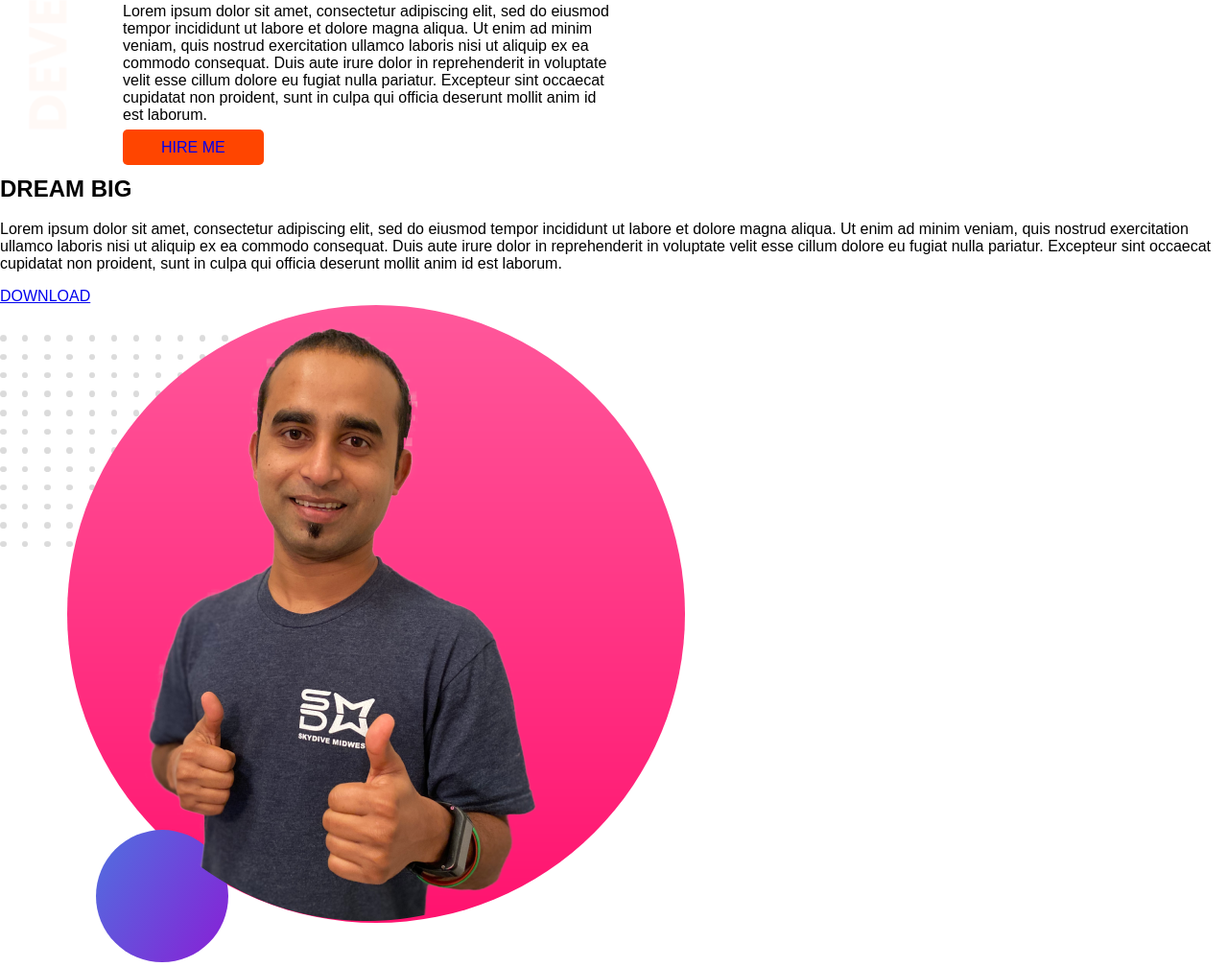
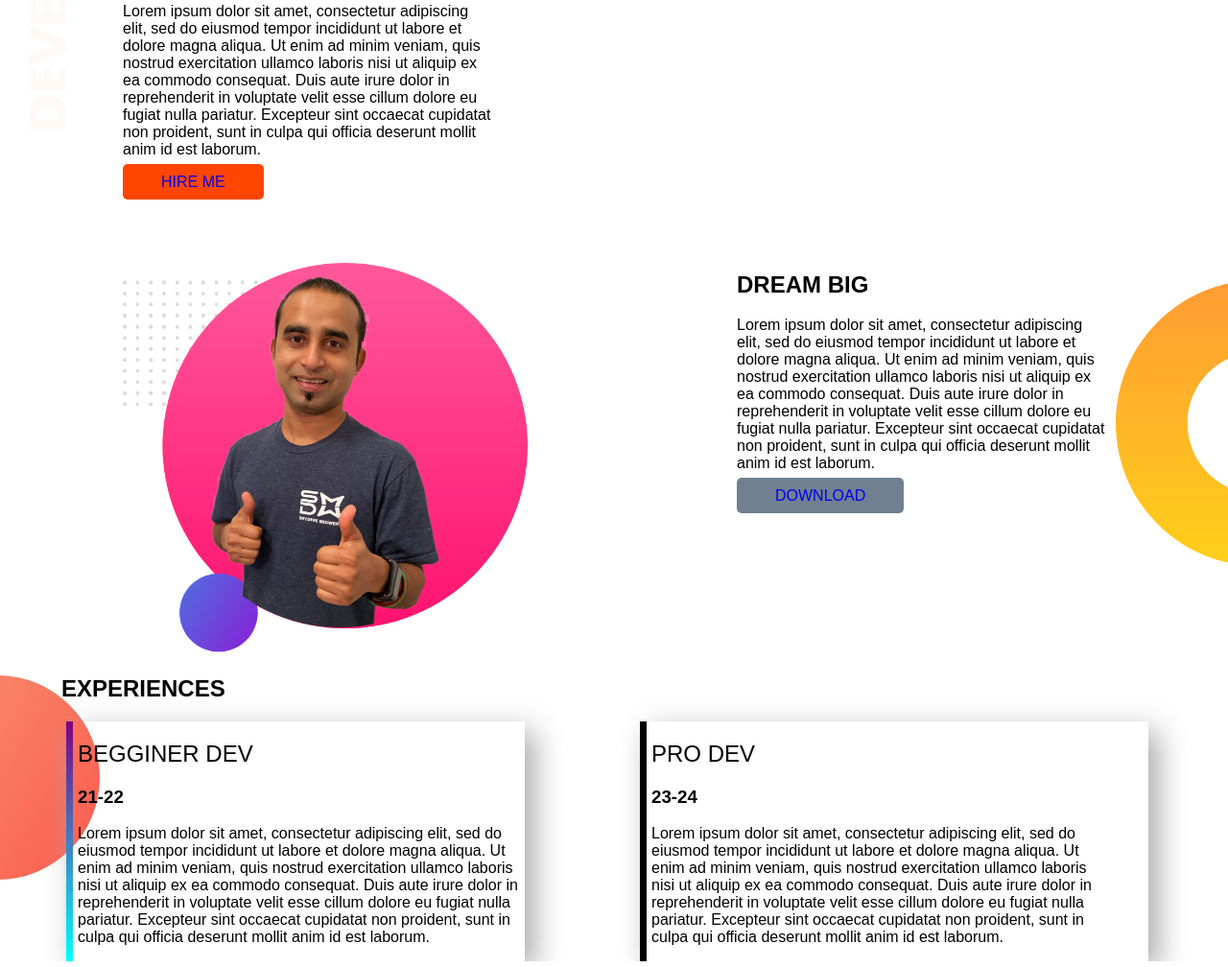
Before and after one commit to shahariar163/practice-repo, a plain HTML site: page index.html in a window 1280 px wide. Shown: the part 225-1233 px from the top of the page at 96% size. Drawn offline with Linux system fonts and the light colour scheme; a web font is replaced by a local one.

Commit message:
all added

```diff
--- a/index.html
+++ b/index.html
@@ -10,8 +10,8 @@
     <link rel="stylesheet" href="style.css">
 </head>
 <body>
-    <section >
-        <div class="half-width banner">
+    <section class="flex-contain">
+        <div class="half-width banner ">
             <h1>WELCOME TO </h1>
             <h1>SHAHARIAR'S WORLD</h1>
             <h2> web developer & graphic designer </h2>
@@ -29,25 +29,52 @@
     </section>
 
 
-    <section>
-        <div>
+    <section class="flex-contain">
+        <div class="half-width ">
+
+
+            <img src="images/jhankar2.png" alt="">
+        </div>
+
+
+
+        <div class="half-width banner2 ">
             <h1> DREAM BIG</h1>
             <p>
                 Lorem ipsum dolor sit amet, consectetur adipiscing elit, sed do eiusmod tempor incididunt ut labore et dolore magna aliqua. Ut enim ad minim veniam, quis nostrud exercitation ullamco laboris nisi ut aliquip ex ea commodo consequat. Duis aute irure dolor in reprehenderit in voluptate velit esse cillum dolore eu fugiat nulla pariatur. Excepteur sint occaecat cupidatat non proident, sunt in culpa qui officia deserunt mollit anim id est laborum.
             </p>
-            <a target="_blank" href="https://www.youtube.com/">DOWNLOAD</a>
+            <a class="button2" target="_blank" href="https://www.youtube.com/">DOWNLOAD</a>
+        </div>
+
+
+
+    </section>
+
+
+    <section class="full-experience-area">
+        <h1> EXPERIENCES </h1>
+        <div class="flex-contain">
+            <div id="beg-dev" class=" experience-item">
+                <h2> BEGGINER DEV</h2>
+                <h3>21-22</h3>
+                <p>
+                    Lorem ipsum dolor sit amet, consectetur adipiscing elit, sed do eiusmod tempor incididunt ut labore et dolore magna aliqua. Ut enim ad minim veniam, quis nostrud exercitation ullamco laboris nisi ut aliquip ex ea commodo consequat. Duis aute irure dolor in reprehenderit in voluptate velit esse cillum dolore eu fugiat nulla pariatur. Excepteur sint occaecat cupidatat non proident, sunt in culpa qui officia deserunt mollit anim id est laborum.
+                </p>
+
+            </div>
+
+
+            <div id="pro-dev" class="experience-item2">
+                <h2> PRO DEV</h2>
+                <h3>23-24</h3>
+                <p>
+                    Lorem ipsum dolor sit amet, consectetur adipiscing elit, sed do eiusmod tempor incididunt ut labore et dolore magna aliqua. Ut enim ad minim veniam, quis nostrud exercitation ullamco laboris nisi ut aliquip ex ea commodo consequat. Duis aute irure dolor in reprehenderit in voluptate velit esse cillum dolore eu fugiat nulla pariatur. Excepteur sint occaecat cupidatat non proident, sunt in culpa qui officia deserunt mollit anim id est laborum.
+                </p>
+
+            </div>
         </div>
 
     </section>
-
-    <section>
-        <div>
-
-
-            <img src="images/jhankar2.png" alt="">
-        </div>
-    </section>
-
 
 
 
--- a/style.css
+++ b/style.css
@@ -13,10 +13,11 @@ h2{
     width: 60%;
     padding-left: 10%;
     padding-top: 5%;
+    padding-right: 10%;
 
 }
 .half-width img{
-    width: 80%;
+    width: 110%;
     padding-right: 10%;
     padding-top: 3%;
 }
@@ -24,12 +25,19 @@ h2{
     background-image: url(images/top-banner.png);
 }
 
+.banner2{
+    background-image: url(images/dream-bg.png);
+    background-repeat: no-repeat;
+    background-position: right;
+
+}
 body{
     font-family: 'Lato', sans-serif;
 font-family: 'REM', sans-serif;
 margin: 0;
+
 }
-section{
+.flex-contain{
     display: flex;
 }
 .button{
@@ -41,3 +49,44 @@ section{
     border-radius: 5px;
 
 }
+
+.experience-item{
+    width: 40%;
+    box-shadow: 10px 10px 30px darkgrey;
+    padding-left: 5px;
+    padding-right: 5px;
+    margin-left: 5px ;
+    margin-right: 10%;
+}
+.experience-item2{
+
+    width: 40%;
+    box-shadow: 10px 10px 30px darkgrey;
+    padding-left: 5px;
+    padding-right: 5%;
+    margin-left: 5px ;
+    margin-right: 5px;
+
+}
+.full-experience-area{
+    background-image: url(images/exp-bg.png);
+    background-repeat: no-repeat;
+    padding-left: 5%;
+    padding-right: 5%;
+}
+#beg-dev{
+    border-left: 7px solid ;
+    border-image: linear-gradient(purple,cyan);
+    border-image-slice: 1;
+}
+.button2{
+    text-decoration: none;
+    background-color: slategray ;
+    padding: 10px 40px;
+    border-radius: 5px;
+}
+#pro-dev{
+    border-left: 7px solid ;
+    border-image: linear-gradient(orange salmon );
+    border-image-slice: 1;
+}
```
